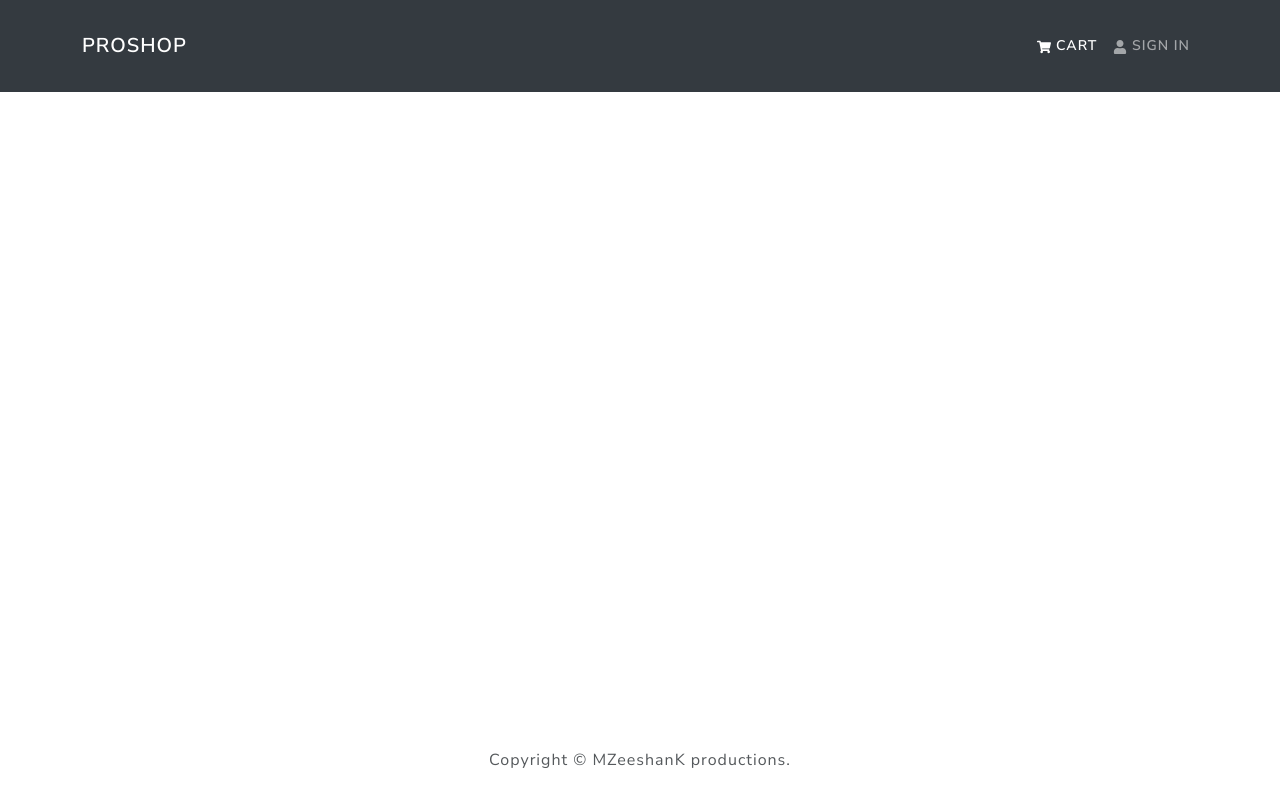
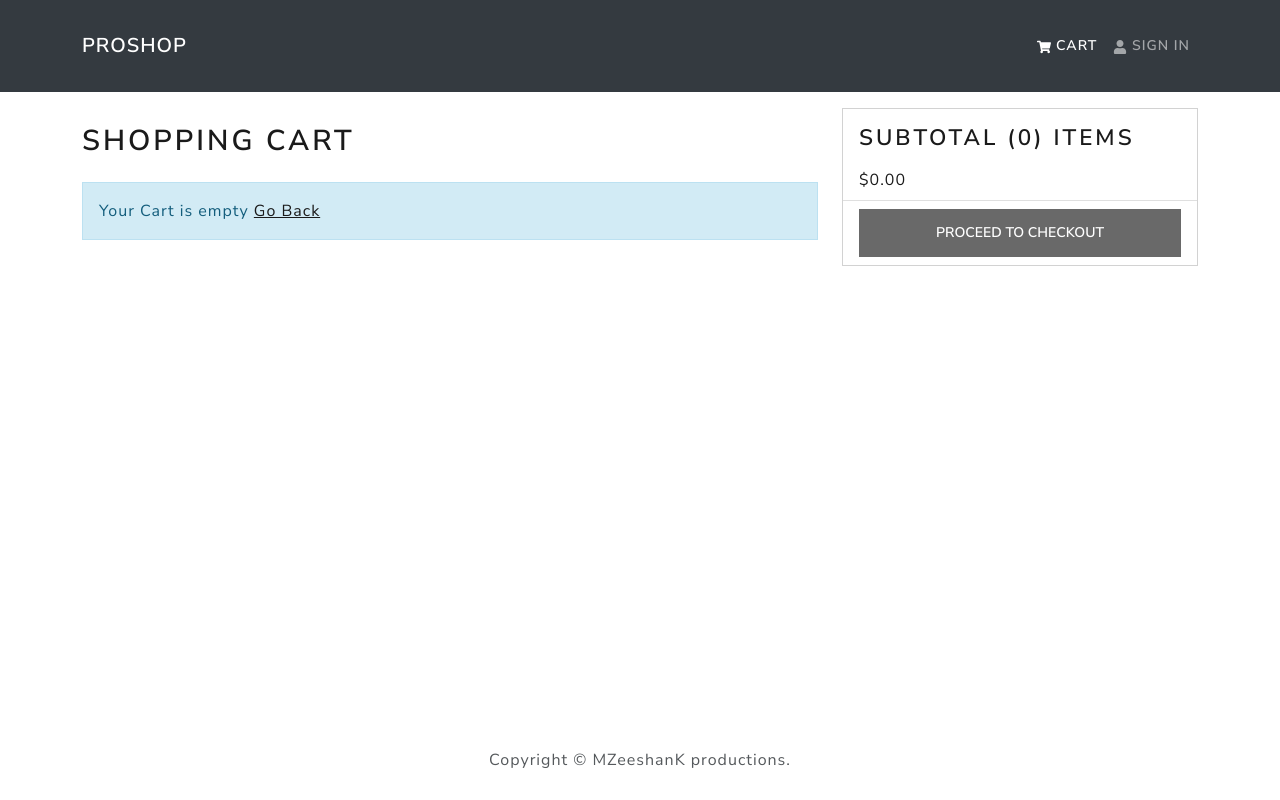
Before and after one commit to MZeeshanK/proShop, a React (Create React App) app in the folder frontend/: page /cart in a window 1280 px wide. Built offline with nearby package versions, Linux system fonts and the light colour scheme.

Commit message:
Added Quantity select functionality in product screen. Added Cart Screen with the functionality to add an item to cart and remove from cart.

```diff
--- a/frontend/src/App.js
+++ b/frontend/src/App.js
@@ -4,6 +4,7 @@
 import { Container } from 'react-bootstrap';
 import Home from './screens/Home';
 import Product from './screens/Product';
+import Cart from './screens/Cart';
 
 function App() {
   return (
@@ -14,6 +15,8 @@
           <Routes>
             <Route exact path="/" element={<Home />} />
             <Route path="/products/:id" element={<Product />} />
+            <Route path="/cart" element={<Cart />} />
+            <Route path="/cart/:id" element={<Cart />} />
           </Routes>
         </Container>
       </main>
--- /dev/null
+++ b/frontend/src/actions/cartActions.js
@@ -0,0 +1,31 @@
+import axios from 'axios';
+import { CART_ADD_ITEM, CART_REMOVE_ITEM } from '../constants/cartConstants';
+
+export const addToCart = (id, qty) => async (dispatch, getState) => {
+  const { data } = await axios.get(`/api/products/${id}`);
+
+  const { _id, name, image, price, countInStock } = data;
+
+  dispatch({
+    type: CART_ADD_ITEM,
+    payload: {
+      product: _id,
+      name,
+      image,
+      price,
+      countInStock,
+      qty,
+    },
+  });
+
+  localStorage.setItem('cartItems', JSON.stringify(getState().cart.cartItems));
+};
+
+export const removeFromCart = (id) => (dispatch, getState) => {
+  dispatch({
+    type: CART_REMOVE_ITEM,
+    payload: id,
+  });
+
+  localStorage.setItem('cartItems', JSON.stringify(getState().cart.cartItems));
+};
--- /dev/null
+++ b/frontend/src/constants/cartConstants.js
@@ -0,0 +1,2 @@
+export const CART_ADD_ITEM = 'CART_ADD_ITEM';
+export const CART_REMOVE_ITEM = 'CART_REMOVE_ITEM';
--- a/frontend/src/index.css
+++ b/frontend/src/index.css
@@ -1,5 +1,14 @@
 main {
   min-height: 80vh;
+}
+
+h1 {
+  font-size: 1.8rem;
+  padding: 1rem 0;
+}
+h2 {
+  font-size: 1.4rem;
+  padding: 0.5rem 0;
 }
 
 h3 {
--- /dev/null
+++ b/frontend/src/reducers/cartReducers.js
@@ -0,0 +1,32 @@
+import { CART_ADD_ITEM, CART_REMOVE_ITEM } from '../constants/cartConstants';
+
+export const cartReducer = (state = { cartItems: [] }, action) => {
+  switch (action.type) {
+    case CART_ADD_ITEM:
+      const item = action.payload;
+
+      const existItem = state.cartItems.find((x) => x.product === item.product);
+
+      if (existItem) {
+        return {
+          ...state,
+          cartItems: state.cartItems.map((x) =>
+            x.product === existItem.product ? item : x
+          ),
+        };
+      } else {
+        return {
+          ...state,
+          cartItems: [...state.cartItems, item],
+        };
+      }
+
+    case CART_REMOVE_ITEM:
+      return {
+        ...state,
+        cartItems: state.cartItems.filter((x) => x.product !== action.payload),
+      };
+    default:
+      return state;
+  }
+};
--- /dev/null
+++ b/frontend/src/screens/Cart.jsx
@@ -0,0 +1,121 @@
+import { useEffect } from 'react';
+import { Link, useNavigate, useParams, useLocation } from 'react-router-dom';
+import {
+  Row,
+  Col,
+  Image,
+  Form,
+  ListGroup,
+  Button,
+  Card,
+} from 'react-bootstrap';
+import { useDispatch, useSelector } from 'react-redux';
+import Message from '../components/Message';
+import { addToCart, removeFromCart } from '../actions/cartActions';
+import { FaTrash } from 'react-icons/fa';
+
+const Cart = () => {
+  const dispatch = useDispatch();
+  const navigate = useNavigate();
+  const location = useLocation();
+  const { id } = useParams();
+
+  const qty = location.search ? Number(location.search.split('=')[1]) : 1;
+
+  const cart = useSelector((state) => state.cart);
+  const { cartItems } = cart;
+
+  useEffect(() => {
+    if (id) {
+      dispatch(addToCart(id, qty));
+    }
+  }, [dispatch, id, qty]);
+
+  const checkoutHandler = () => {
+    navigate('/login?redirect=/shipping');
+  };
+
+  return (
+    <Row>
+      <Col md={8}>
+        <h1>Shopping Cart</h1>
+        {cartItems.length === 0 ? (
+          <Message>
+            Your Cart is empty <Link to="/"> Go Back</Link>
+          </Message>
+        ) : (
+          <ListGroup variant="flush">
+            {cartItems.map((item) => {
+              const { name, product, price, countInStock, image, qty } = item;
+              return (
+                <ListGroup.Item key={product}>
+                  <Row>
+                    <Col md={2}>
+                      <Image src={image} alt={name} fluid rounded />
+                    </Col>
+                    <Col md={3}>
+                      <Link to={`/products/${product}`}>{name}</Link>
+                    </Col>
+                    <Col md={2}>${price}</Col>
+                    <Col md={2}>
+                      <Form.Control
+                        as="select"
+                        value={qty}
+                        onChange={(e) =>
+                          dispatch(addToCart(product, Number(e.target.value)))
+                        }
+                      >
+                        {[...Array(countInStock).keys()].map((x) => (
+                          <option key={x + 1} value={x + 1}>
+                            {x + 1}
+                          </option>
+                        ))}
+                      </Form.Control>
+                    </Col>
+                    <Col md={2}>
+                      <Button
+                        type="button"
+                        variant="light"
+                        onClick={() => dispatch(removeFromCart(product))}
+                      >
+                        <FaTrash />
+                      </Button>
+                    </Col>
+                  </Row>
+                </ListGroup.Item>
+              );
+            })}
+          </ListGroup>
+        )}
+      </Col>
+      <Col md={4}>
+        <Card>
+          <ListGroup variant="flush">
+            <ListGroup.Item>
+              <h2>
+                Subtotal ({cartItems.reduce((acc, item) => acc + item.qty, 0)})
+                items
+              </h2>
+              $
+              {cartItems
+                .reduce((acc, item) => acc + item.qty * item.price, 0)
+                .toFixed(2)}
+            </ListGroup.Item>
+            <ListGroup.Item>
+              <Button
+                type="button"
+                className="w-100"
+                disabled={cartItems.length === 0}
+                onClick={checkoutHandler}
+              >
+                Proceed to Checkout
+              </Button>
+            </ListGroup.Item>
+          </ListGroup>
+        </Card>
+      </Col>
+    </Row>
+  );
+};
+
+export default Cart;
--- a/frontend/src/screens/Product.jsx
+++ b/frontend/src/screens/Product.jsx
@@ -1,7 +1,15 @@
-import { useEffect } from 'react';
-import { Link, useParams } from 'react-router-dom';
+import { useState, useEffect } from 'react';
+import { Link, useParams, useNavigate } from 'react-router-dom';
 import { useDispatch, useSelector } from 'react-redux';
-import { Row, Col, Image, ListGroup, Card, Button } from 'react-bootstrap';
+import {
+  Row,
+  Col,
+  Image,
+  ListGroup,
+  Card,
+  Form,
+  Button,
+} from 'react-bootstrap';
 import Rating from '../components/Rating';
 import Loader from '../components/Loader';
 import Message from '../components/Message';
@@ -9,7 +17,10 @@
 
 const Product = () => {
   const dispatch = useDispatch();
+  const navigate = useNavigate();
   const { id } = useParams();
+
+  const [qty, setQty] = useState(1);
 
   const productDetails = useSelector((state) => state.productDetails);
   const { product, error, loading } = productDetails;
@@ -17,6 +28,10 @@
   useEffect(() => {
     dispatch(listProductsDetails(id));
   }, [id, dispatch]);
+
+  const addToCartHandler = () => {
+    navigate(`/cart/${id}?qty=${qty}`);
+  };
 
   const { image, name, rating, numReviews, price, description, countInStock } =
     product;
@@ -69,11 +84,33 @@
                   </Row>
                 </ListGroup.Item>
 
+                {countInStock > 0 && (
+                  <ListGroup.Item>
+                    <Row>
+                      <Col>Qty: </Col>
+                      <Col>
+                        <Form.Control
+                          as="select"
+                          value={qty}
+                          onChange={(e) => setQty(e.target.value)}
+                        >
+                          {[...Array(countInStock).keys()].map((x) => (
+                            <option key={x + 1} value={x + 1}>
+                              {x + 1}
+                            </option>
+                          ))}
+                        </Form.Control>
+                      </Col>
+                    </Row>
+                  </ListGroup.Item>
+                )}
+
                 <ListGroup.Item>
                   <Button
                     className="w-100"
                     type="btn"
                     disabled={countInStock === 0}
+                    onClick={addToCartHandler}
                   >
                     Add to Cart
                   </Button>
--- a/frontend/src/store.js
+++ b/frontend/src/store.js
@@ -3,13 +3,21 @@
   productListReducer,
   productDetailsReducer,
 } from './reducers/productReducers';
+import { cartReducer } from './reducers/cartReducers';
 
 const reducer = combineReducers({
   productList: productListReducer,
   productDetails: productDetailsReducer,
+  cart: cartReducer,
 });
 
-const preloadedState = {};
+const cartItemsFromStorage = localStorage.getItem('cartItems')
+  ? JSON.parse(localStorage.getItem('cartItems'))
+  : [];
+
+const preloadedState = {
+  cart: { cartItems: cartItemsFromStorage },
+};
 
 const store = configureStore({
   reducer,
```
